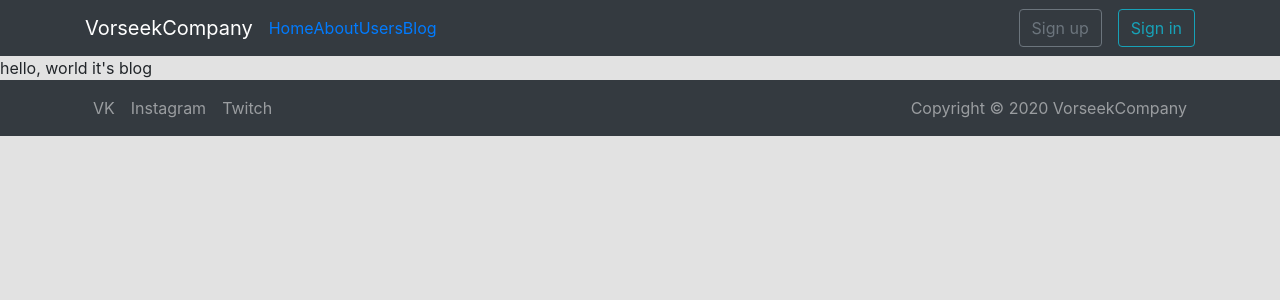
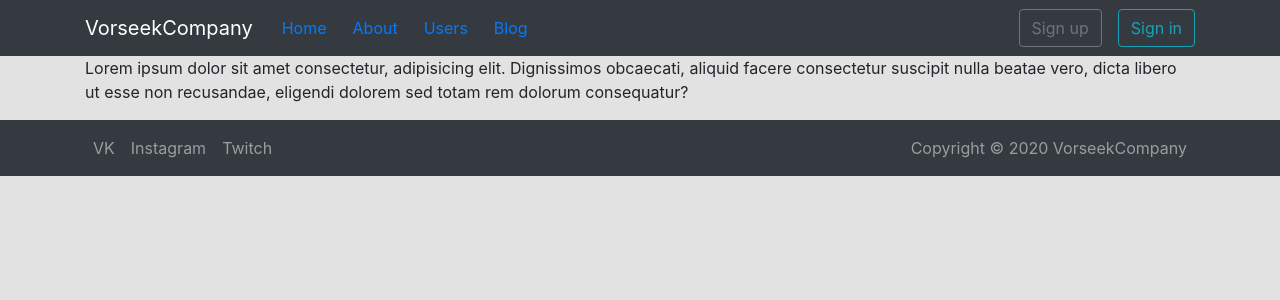
Before and after one commit to Vorseek/project_front_back, a React app in the folder frontend/: page /blog in a window 1280 px wide. Shown: the top 300 px of the page. Built offline with nearby package versions, Linux system fonts and the light colour scheme.

Commit message:
Поправить стили кнопок

```diff
--- /dev/null
+++ b/frontend/src/components/Blog.jsx
@@ -0,0 +1,21 @@
+import React from "react";
+import Axios from "axios";
+
+
+export default function Blog(props) {
+
+
+
+  return (
+    <>
+      <div className="container">
+        <p>
+          Lorem ipsum dolor sit amet consectetur, adipisicing elit. Dignissimos
+          obcaecati, aliquid facere consectetur suscipit nulla beatae vero,
+          dicta libero ut esse non recusandae, eligendi dolorem sed totam rem
+          dolorum consequatur?
+        </p>
+      </div>
+    </>
+  );
+}
--- a/frontend/src/components/Header.jsx
+++ b/frontend/src/components/Header.jsx
@@ -15,9 +15,9 @@ export default function Header(props) {
   const renderMenu = () => {
     return props.pages.map((page, i) => {
       return (
-        <Nav key={i}>
+        <Button variant="outline-dark" key={i}>
           <Link to={page.path}>{page.name}</Link>
-        </Nav>
+        </Button>
       );
     });
   };
--- a/frontend/src/components/Main.jsx
+++ b/frontend/src/components/Main.jsx
@@ -4,6 +4,7 @@ import Footer from "./Footer";
 import Content from "./Content";
 import UsersList from "./UsersList";
 import About from "./About";
+import Blog from './Blog'
 import { BrowserRouter as Router, Switch, Route } from "react-router-dom";
 
 export default class Main extends React.Component {
@@ -92,7 +93,7 @@ export default class Main extends React.Component {
 
           <Switch>
             <Route path="/blog">
-              <div>hello, world it's blog</div>
+              <Blog />
             </Route>
             <Route path="/users">
               <UsersList />
```
